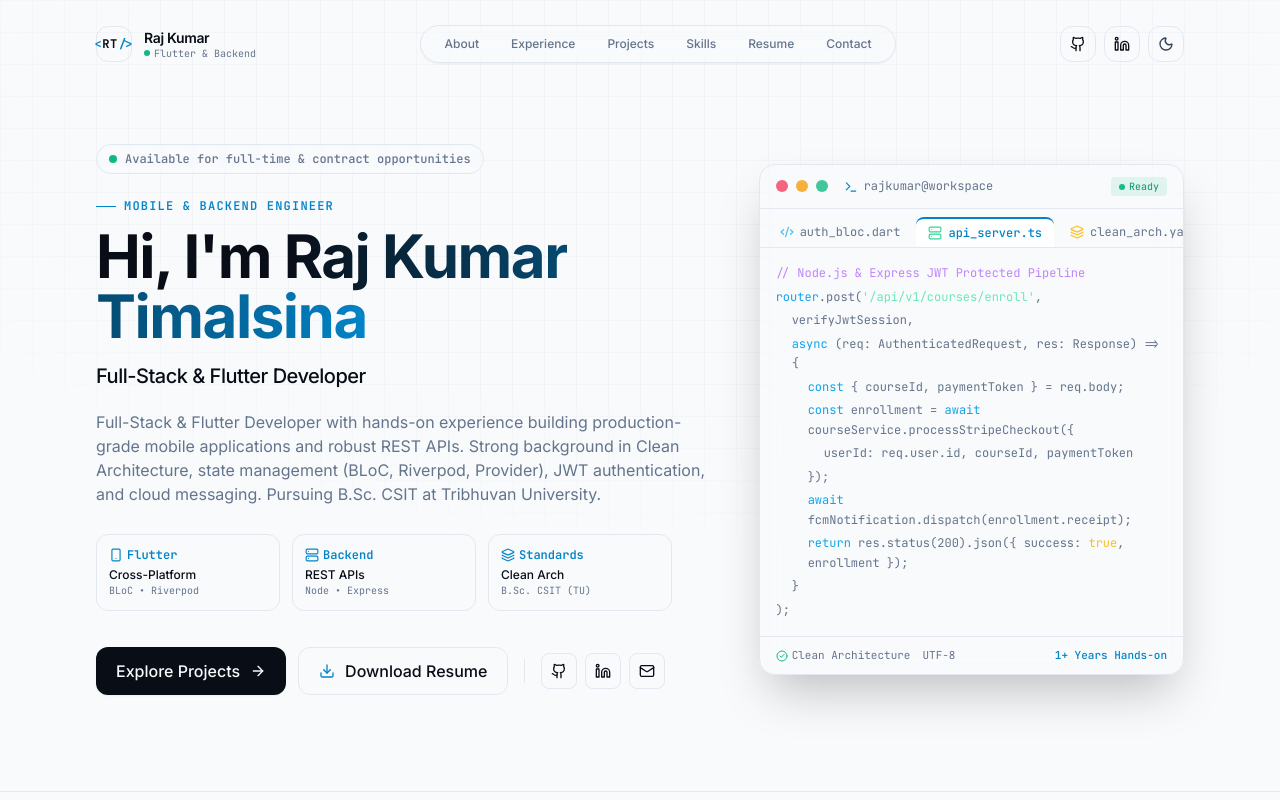
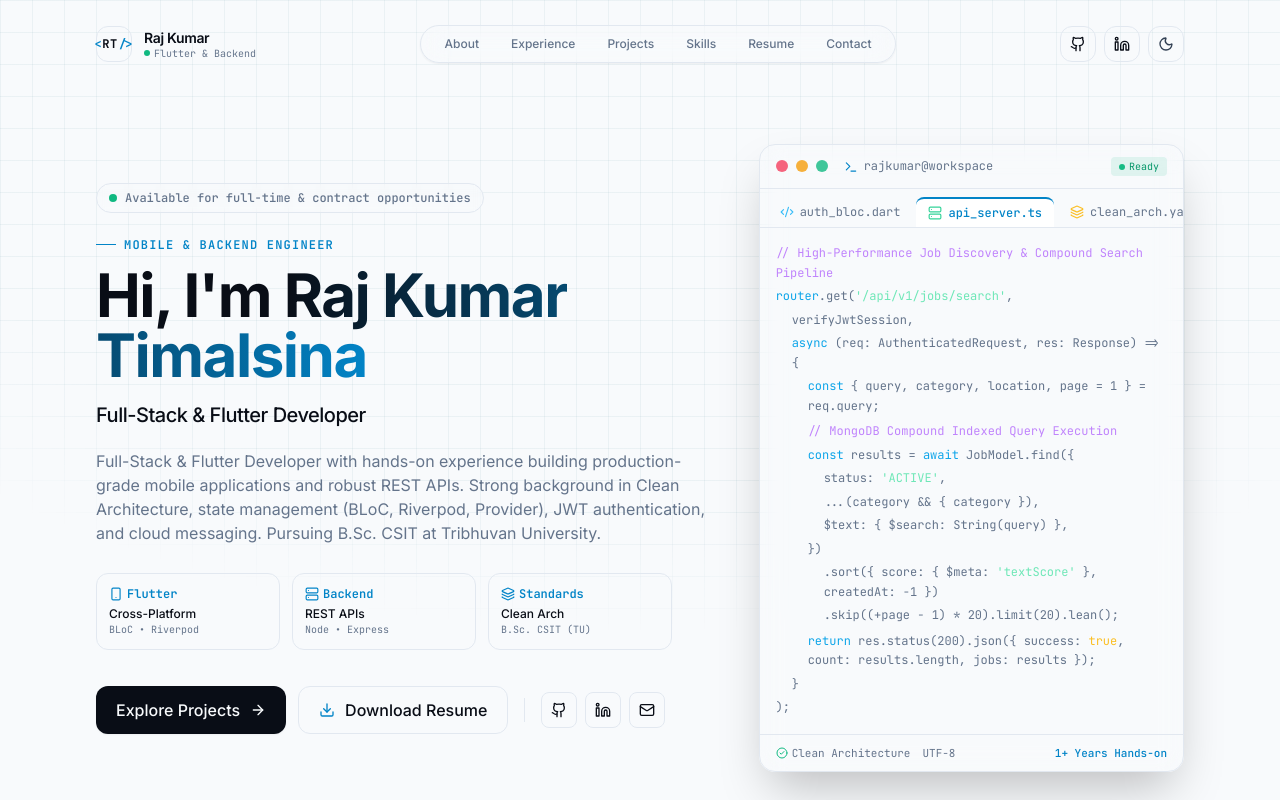
Before and after one commit to irajkumarr/irajkumarr.github.io, a Next.js app: page / in a window 1280 px wide. Both pictures are taken after a click on the button "api_server.ts". Shown: the top 800 px of the page. Built offline with nearby package versions, Linux system fonts and the light colour scheme.

Commit message:
style: improve code formatting and readability in CSS and TypeScript files; update skill levels in portfolio data

```diff
--- a/src/app/globals.css
+++ b/src/app/globals.css
@@ -14,7 +14,11 @@
     --accent: #0284c7;
     --accent-foreground: #ffffff;
     --accent-muted: #e0f2fe;
-    --card-gradient: linear-gradient(180deg, rgba(255, 255, 255, 0.9) 0%, rgba(248, 250, 252, 0.8) 100%);
+    --card-gradient: linear-gradient(
+      180deg,
+      rgba(255, 255, 255, 0.9) 0%,
+      rgba(248, 250, 252, 0.8) 100%
+    );
   }
 
   .dark {
@@ -28,7 +32,11 @@
     --accent: #38bdf8;
     --accent-foreground: #080c14;
     --accent-muted: #082f49;
-    --card-gradient: linear-gradient(180deg, rgba(14, 20, 34, 0.85) 0%, rgba(8, 12, 20, 0.75) 100%);
+    --card-gradient: linear-gradient(
+      180deg,
+      rgba(14, 20, 34, 0.85) 0%,
+      rgba(8, 12, 20, 0.75) 100%
+    );
   }
 
   * {
@@ -44,7 +52,9 @@
 
   body {
     @apply bg-background text-foreground;
-    font-feature-settings: "rlig" 1, "calt" 1;
+    font-feature-settings:
+      "rlig" 1,
+      "calt" 1;
     min-height: 100vh;
   }
 }
@@ -53,19 +63,29 @@
 .tech-grid-pattern {
   background-size: 32px 32px;
   background-image:
-    linear-gradient(to right, rgba(100, 116, 139, 0.05) 1px, transparent 1px),
-    linear-gradient(to bottom, rgba(100, 116, 139, 0.05) 1px, transparent 1px);
+    linear-gradient(to right, rgba(45, 116, 139, 0.08) 1px, transparent 1px),
+    linear-gradient(to bottom, rgba(45, 116, 139, 0.08) 1px, transparent 1px);
+  /* linear-gradient(to right, rgba(100, 116, 139, 0.05) 1px, transparent 1px),
+    linear-gradient(to bottom, rgba(100, 116, 139, 0.05) 1px, transparent 1px); */
 }
 
 .dark .tech-grid-pattern {
   background-image:
-    linear-gradient(to right, rgba(255, 255, 255, 0.035) 1px, transparent 1px),
-    linear-gradient(to bottom, rgba(255, 255, 255, 0.035) 1px, transparent 1px);
+    linear-gradient(to right, rgba(255, 255, 255, 0.07) 1px, transparent 1px),
+    linear-gradient(to bottom, rgba(255, 255, 255, 0.07) 1px, transparent 1px);
 }
 
 .tech-radial-mask {
-  mask-image: radial-gradient(ellipse 65% 55% at 50% 15%, #000 65%, transparent 100%);
-  -webkit-mask-image: radial-gradient(ellipse 65% 55% at 50% 15%, #000 65%, transparent 100%);
+  mask-image: radial-gradient(
+    ellipse 75% 65% at 50% 15%,
+    #000 75%,
+    transparent 100%
+  );
+  -webkit-mask-image: radial-gradient(
+    ellipse 75% 65% at 50% 15%,
+    #000 75%,
+    transparent 100%
+  );
 }
 
 /* Glassmorphic border enhancement */
@@ -86,8 +106,15 @@
   inset: -1px;
   border-radius: inherit;
   padding: 1px;
-  background: linear-gradient(135deg, rgba(56, 189, 248, 0.25), transparent 40%, rgba(56, 189, 248, 0.1));
-  -webkit-mask: linear-gradient(#fff 0 0) content-box, linear-gradient(#fff 0 0);
+  background: linear-gradient(
+    135deg,
+    rgba(56, 189, 248, 0.25),
+    transparent 40%,
+    rgba(56, 189, 248, 0.1)
+  );
+  -webkit-mask:
+    linear-gradient(#fff 0 0) content-box,
+    linear-gradient(#fff 0 0);
   -webkit-mask-composite: xor;
   mask-composite: exclude;
   pointer-events: none;
--- a/src/components/sections/About.tsx
+++ b/src/components/sections/About.tsx
@@ -1,4 +1,14 @@
-import { CheckCircle2, GraduationCap, MapPin, Briefcase, Sparkles, Terminal, Shield, Layers, Zap } from "lucide-react";
+import {
+  CheckCircle2,
+  GraduationCap,
+  MapPin,
+  Briefcase,
+  Sparkles,
+  Terminal,
+  Shield,
+  Layers,
+  Zap,
+} from "lucide-react";
 import { PORTFOLIO_DATA } from "@/data/portfolio-data";
 import { SectionContainer } from "../layout/SectionContainer";
 import { SectionHeading } from "../ui/SectionHeading";
@@ -36,7 +46,9 @@ export function About() {
               </div>
               <div className="text-xs">
                 <p className="text-muted-foreground font-mono">Location</p>
-                <p className="font-semibold text-foreground text-sm">{PORTFOLIO_DATA.personal.location}</p>
+                <p className="font-semibold text-foreground text-sm">
+                  {PORTFOLIO_DATA.personal.location}
+                </p>
               </div>
             </div>
 
@@ -46,7 +58,9 @@ export function About() {
               </div>
               <div className="text-xs">
                 <p className="text-muted-foreground font-mono">Education</p>
-                <p className="font-semibold text-foreground text-sm">B.Sc. CSIT (Tribhuvan Univ.)</p>
+                <p className="font-semibold text-foreground text-sm">
+                  B.Sc. CSIT (Tribhuvan Univ.)
+                </p>
               </div>
             </div>
 
@@ -56,7 +70,9 @@ export function About() {
               </div>
               <div className="text-xs">
                 <p className="text-muted-foreground font-mono">Experience</p>
-                <p className="font-semibold text-foreground text-sm">Supreme IT Solutions</p>
+                <p className="font-semibold text-foreground text-sm">
+                  Supreme IT Solutions
+                </p>
               </div>
             </div>
 
@@ -65,8 +81,12 @@ export function About() {
                 <Zap className="w-4 h-4" />
               </div>
               <div className="text-xs">
-                <p className="text-muted-foreground font-mono">Specialization</p>
-                <p className="font-semibold text-foreground text-sm">Flutter & REST Backends</p>
+                <p className="text-muted-foreground font-mono">
+                  Specialization
+                </p>
+                <p className="font-semibold text-foreground text-sm">
+                  Flutter & REST Backends
+                </p>
               </div>
             </div>
           </div>
@@ -74,7 +94,10 @@ export function About() {
 
         {/* Right Column: Core Architectural Strengths Bento */}
         <div className="lg:col-span-5 space-y-4">
-          <Card glow className="bg-surface/85 border-surface-border p-6 space-y-5">
+          <Card
+            glow
+            className="bg-surface/85 border-surface-border p-6 space-y-5"
+          >
             <div className="flex items-center justify-between pb-3 border-b border-surface-border/60">
               <div className="flex items-center gap-2">
                 <div className="p-1.5 rounded-md bg-accent/10 text-accent">
@@ -84,9 +107,9 @@ export function About() {
                   Core Engineering Strengths
                 </h4>
               </div>
-              <span className="text-[10px] font-mono text-accent bg-accent/10 px-2 py-0.5 rounded">
+              {/* <span className="text-[10px] font-mono text-accent bg-accent/10 px-2 py-0.5 rounded">
                 Verified
-              </span>
+              </span> */}
             </div>
 
             <ul className="space-y-3">
@@ -103,7 +126,8 @@ export function About() {
 
             <div className="pt-4 border-t border-surface-border/60 flex items-center justify-between text-xs font-mono text-muted-foreground">
               <span className="flex items-center gap-1.5">
-                <Shield className="w-3.5 h-3.5 text-accent" /> Clean Code & Patterns
+                <Shield className="w-3.5 h-3.5 text-accent" /> Clean Code &
+                Patterns
               </span>
               <span className="flex items-center gap-1.5">
                 <Layers className="w-3.5 h-3.5 text-accent" /> High Performance
--- a/src/components/sections/Hero.tsx
+++ b/src/components/sections/Hero.tsx
@@ -240,9 +240,9 @@ export function Hero() {
 
                 {activeTab === "backend" && (
                   <div className="space-y-1 text-muted-foreground">
-                    <p className="text-purple-400">// Node.js & Express JWT Protected Pipeline</p>
+                    <p className="text-purple-400">// High-Performance Job Discovery & Compound Search Pipeline</p>
                     <p className="text-foreground/90">
-                      <span className="text-sky-500">router</span>.post(<span className="text-emerald-300">&apos;/api/v1/courses/enroll&apos;</span>,
+                      <span className="text-sky-500">router</span>.get(<span className="text-emerald-300">&apos;/api/v1/jobs/search&apos;</span>,
                     </p>
                     <p className="pl-4 text-foreground/80">
                       verifyJwtSession,
@@ -251,20 +251,34 @@ export function Hero() {
                       <span className="text-sky-500">async</span> (req: AuthenticatedRequest, res: Response) =&gt; &#123;
                     </p>
                     <p className="pl-8 text-foreground/80">
-                      <span className="text-sky-500">const</span> &#123; courseId, paymentToken &#125; = req.body;
+                      <span className="text-sky-500">const</span> &#123; query, category, location, page = 1 &#125; = req.query;
+                    </p>
+                    <p className="pl-8 pt-0.5 text-muted-foreground/70">
+                      <span className="text-purple-400">// MongoDB Compound Indexed Query Execution</span>
                     </p>
                     <p className="pl-8 text-foreground/80">
-                      <span className="text-sky-500">const</span> enrollment = <span className="text-sky-500">await</span> courseService.processStripeCheckout(&#123;
+                      <span className="text-sky-500">const</span> results = <span className="text-sky-500">await</span> JobModel.find(&#123;
                     </p>
-                    <p className="pl-12 text-muted-foreground">
-                      userId: req.user.id, courseId, paymentToken
+                    <p className="pl-12 text-foreground/80">
+                      status: <span className="text-emerald-300">&apos;ACTIVE&apos;</span>,
                     </p>
-                    <p className="pl-8 text-foreground/80">&#125;);</p>
-                    <p className="pl-8 text-foreground/80">
-                      <span className="text-sky-500">await</span> fcmNotification.dispatch(enrollment.receipt);
+                    <p className="pl-12 text-foreground/80">
+                      ...(category &amp;&amp; &#123; category &#125;),
+                    </p>
+                    <p className="pl-12 text-foreground/80">
+                      $text: &#123; $search: String(query) &#125;,
                     </p>
                     <p className="pl-8 text-foreground/80">
-                      <span className="text-sky-500">return</span> res.status(200).json(&#123; success: <span className="text-amber-400">true</span>, enrollment &#125;);
+                      &#125;)
+                    </p>
+                    <p className="pl-12 text-foreground/80">
+                      .sort(&#123; score: &#123; $meta: <span className="text-emerald-300">&apos;textScore&apos;</span> &#125;, createdAt: -1 &#125;)
+                    </p>
+                    <p className="pl-12 text-foreground/80">
+                      .skip((+page - 1) * 20).limit(20).lean();
+                    </p>
+                    <p className="pl-8 pt-0.5 text-foreground/80">
+                      <span className="text-sky-500">return</span> res.status(200).json(&#123; success: <span className="text-amber-400">true</span>, count: results.length, jobs: results &#125;);
                     </p>
                     <p className="pl-4 text-foreground/80">&#125;
                     </p>
--- a/src/data/portfolio-data.ts
+++ b/src/data/portfolio-data.ts
@@ -208,7 +208,7 @@ export const PORTFOLIO_DATA = {
       skills: [
         { name: "Dart", level: "Advanced" },
         { name: "JavaScript", level: "Advanced" },
-        { name: "TypeScript", level: "Proficient" },
+        { name: "TypeScript", level: "Advanced" },
       ],
     },
     {
@@ -217,8 +217,8 @@ export const PORTFOLIO_DATA = {
       skills: [
         { name: "Flutter", level: "Advanced" },
         { name: "Node.js", level: "Advanced" },
-        { name: "Express.js", level: "Proficient" },
-        { name: "Nest.js", level: "Proficient" },
+        { name: "Express.js", level: "Advanced" },
+        { name: "Nest.js", level: "Advanced" },
       ],
     },
     {
```
